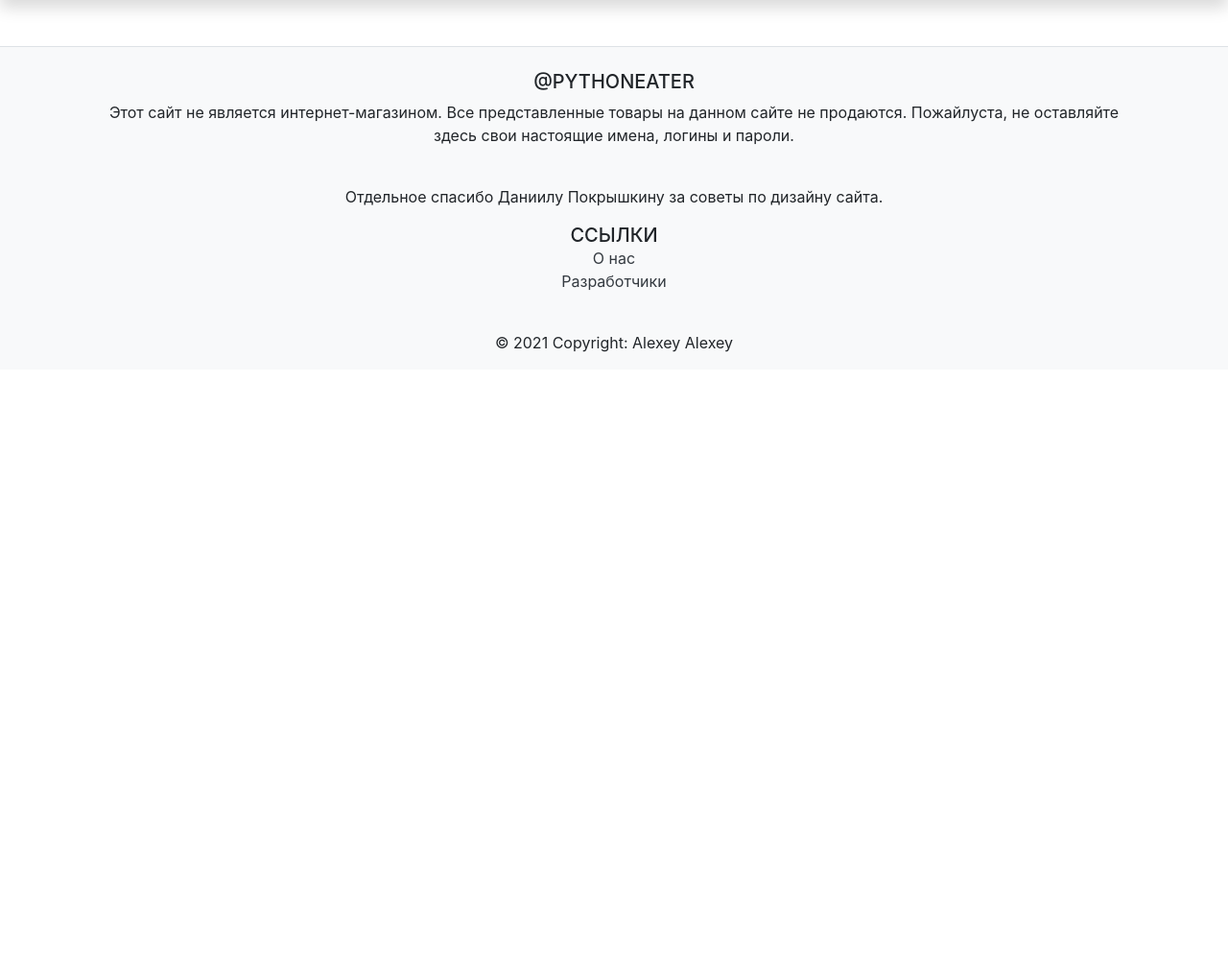
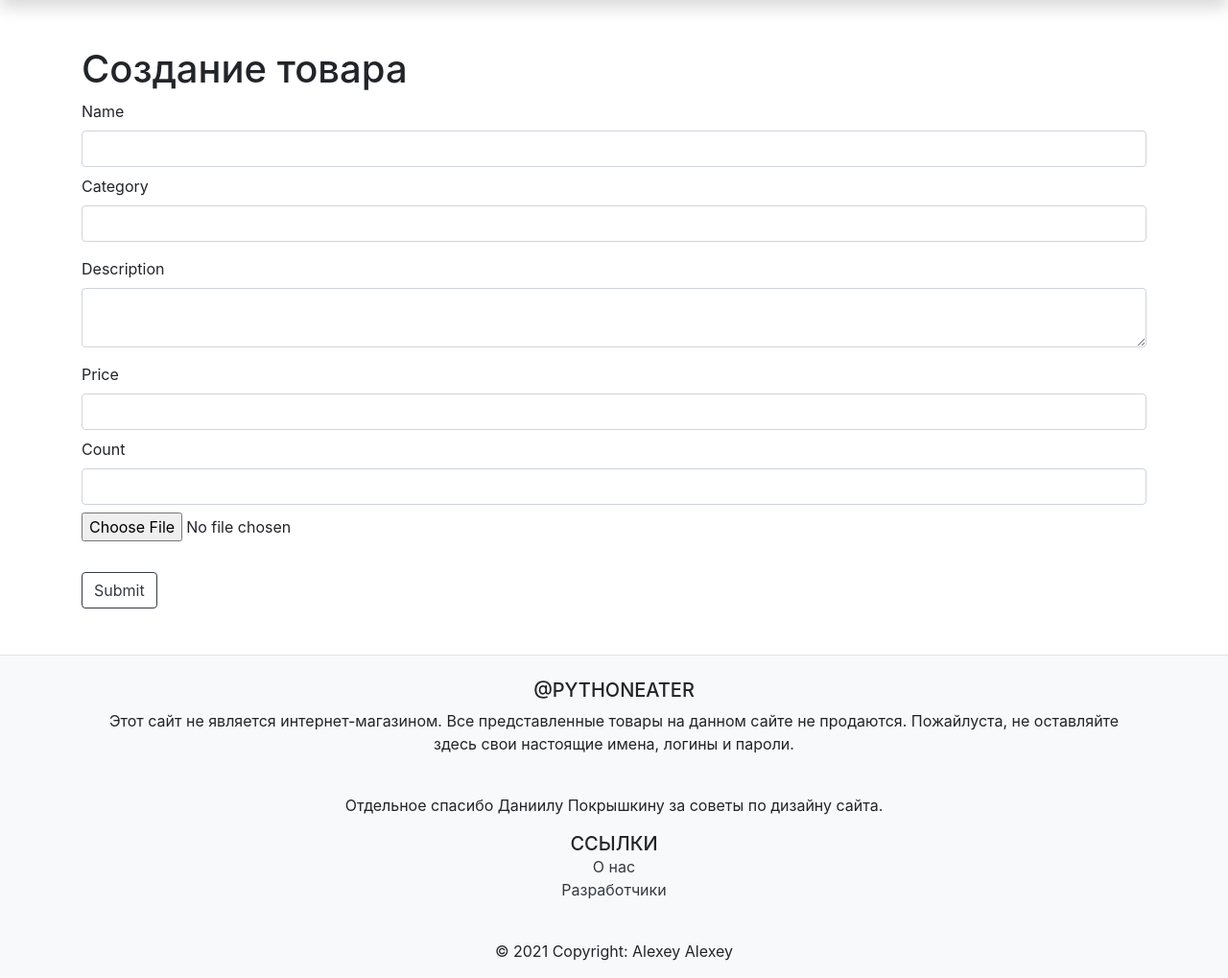
Before and after one commit to Alexey045/YandexWebProject, a Flask app: template templates/add_product.html in a window 1280 px wide. Shown: the part 63-1082 px from the top of the page at 96% size. Before the commit the page ends 430 px from the top, so only its background shows below. Run offline with Flask 2, Linux system fonts and the light colour scheme; the template is opened without the code that fills it: most values are stand-ins (such as "Sample title", 1, 10 or a date in 2020); form fields are guessed from the names that the template uses; some libraries are stand-ins or nearby versions.

Commit message:
add AddProduct form

```diff
--- a/templates/add_product.html
+++ b/templates/add_product.html
@@ -1,5 +1,33 @@
 {% extends "base.html" %}
 
 {% block content %}
-
+<h1>Создание товара</h1>
+<form action="" method="post">
+    {{ form.hidden_tag() }}
+    <p style="margin-bottom: .5rem;">
+        {{ form.name.label }}
+        {{ form.name(class="form-control") }}
+    </p>
+    <p>
+        {{ form.category.label }}
+        {{ form.category(class="form-control", type="text") }}
+    </p>
+    <p>
+        {{ form.description.label }}
+        {{ form.description(class="form-control", type="text") }}
+    </p>
+    <p style="margin-bottom: .5rem;">
+        {{ form.price.label }}
+        {{ form.price(class="form-control", type="number", min="0", step="0.01") }}
+    </p>
+        <p style="margin-bottom: .5rem;">
+        {{ form.count.label }}
+        {{ form.count(class="form-control", type="number", min="0", step="1") }}
+    </p>
+    <p>
+        {{ form.image(type="file", accept=".png, .jpg, .jpeg") }}
+    </p>
+    <p>{{ form.submit(type="submit", class="btn btn-outline-dark mt-3") }}</p>
+    <h5 style="color: rgb(255, 0, 0); margin-top: 0;">{{message}}</h5>
+</form>
 {% endblock %}
--- a/templates/main.html
+++ b/templates/main.html
@@ -11,7 +11,7 @@
                 <p class="card-text">49 990 р.</p>
                 <a href="/index" class="stretched-link"></a>
                 <div class="d-grip col mx-auto">
-                    <a href="/index" class="btn btn-outline-dark
+                    <a href="#" class="btn btn-outline-dark
                         center-block col mx-auto stretched-link">
                         Добавить в корзину</a>
                 </div>
```
Also changed, not shown: forms/add_product.py (+9 -6 lines), test.py (+21 -9 lines), db/database.db.
